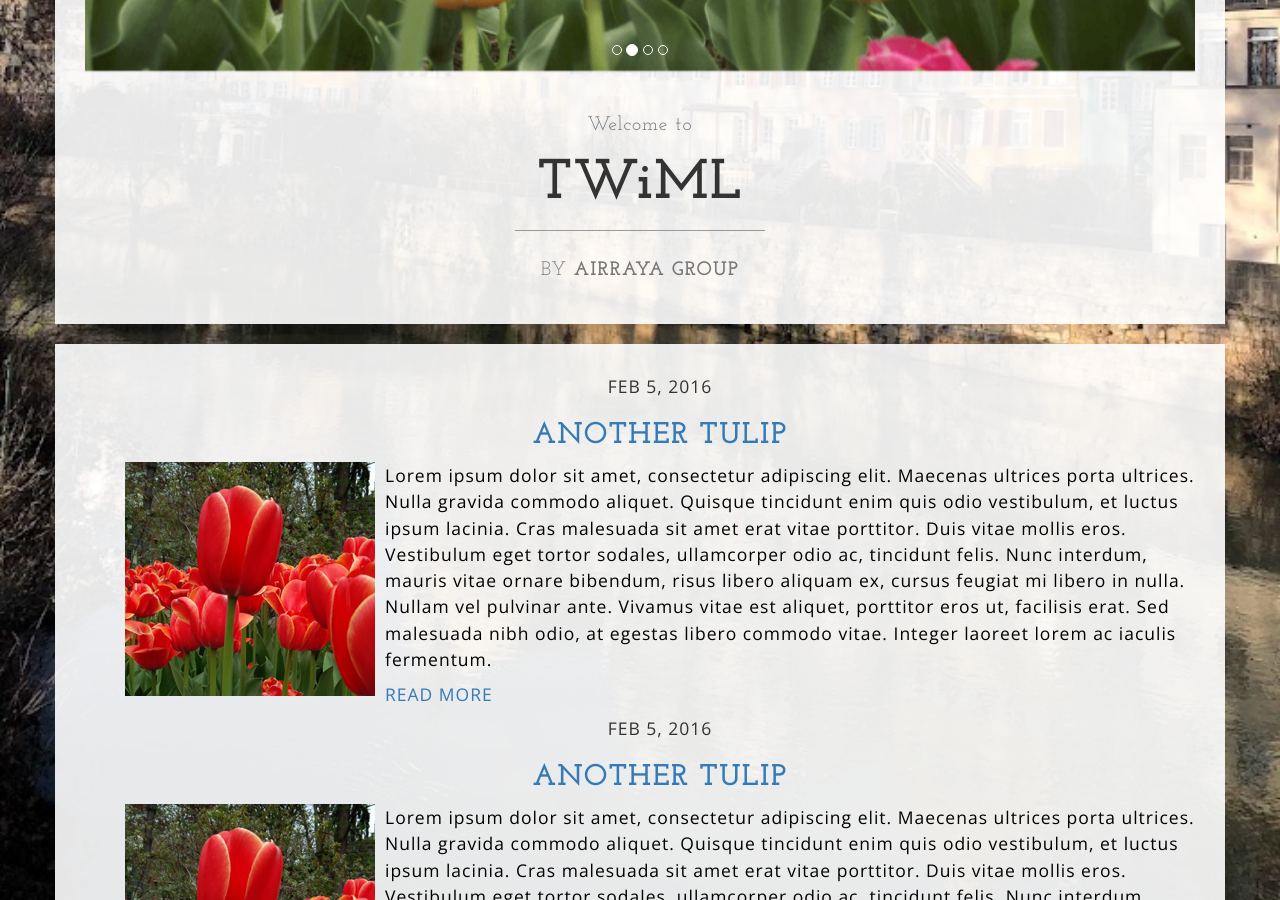
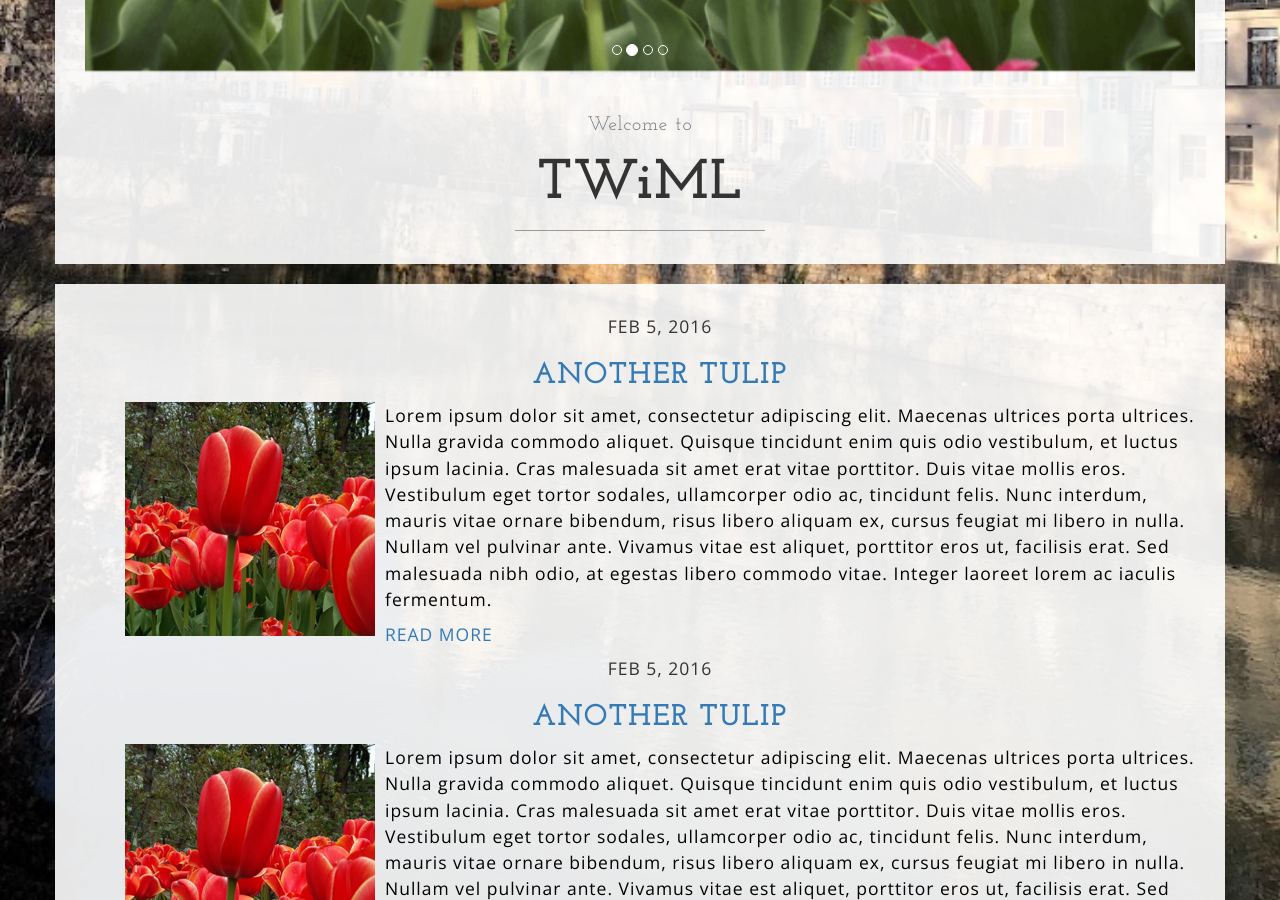
Before and after one commit to tuewiml/tuewiml.github.io, a Jekyll site: the page built from index.html, in a window 1280 px wide and 900 px high, scrolled down 780 px. Built offline with Jekyll 4.4.1, drawn with Linux system fonts in a browser that asks for light colours; the list of posts is cut into pages by our own code.

Commit message:
remove ariya

```diff
--- a/_includes/carousel.html
+++ b/_includes/carousel.html
@@ -39,11 +39,7 @@
                     </h2>
                     <h1 class="brand-name">TWiML</h1>
                     <hr class="tagline-divider">
-                    <h2>
-                        <small>By
-                            <strong>Airraya Group</strong>
-                        </small>
-                    </h2>
+
                 </div>
             </div>
         </div>
```
